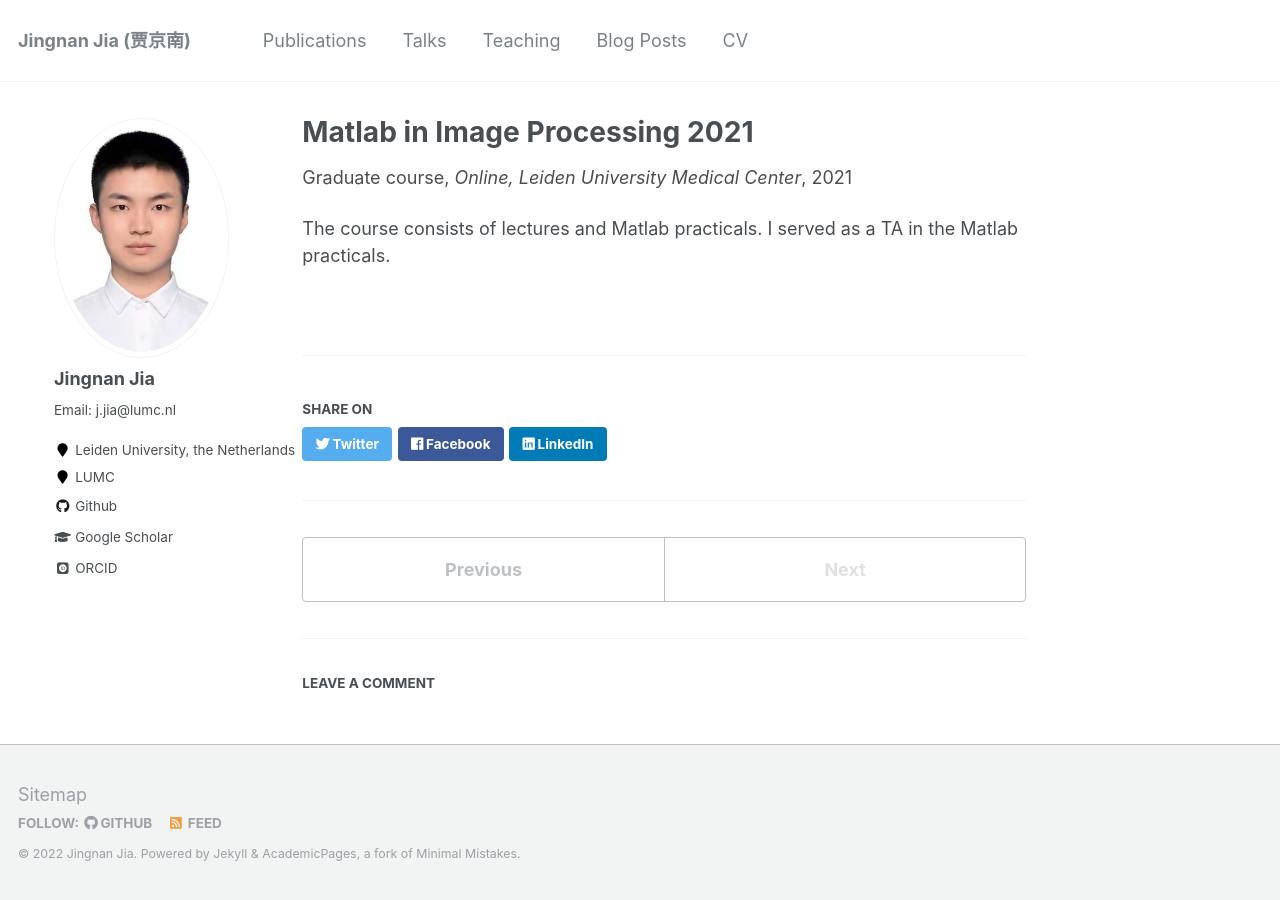
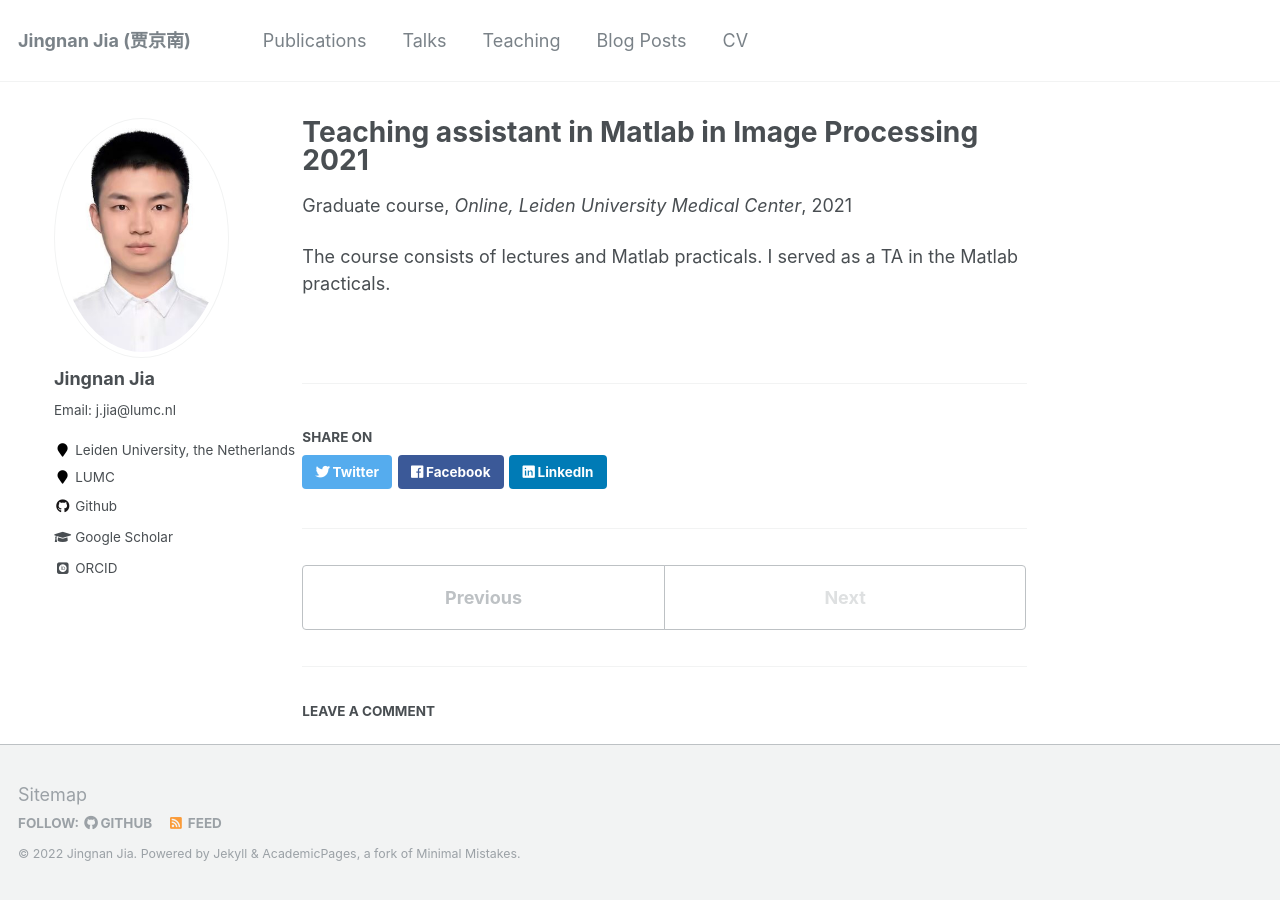
Before and after one commit to Jingnan-Jia/Jingnan-Jia.github.io_old, a Jekyll site: the page built from _teaching/2021-11-09-teaching-assistant.md, in a window 1280 px wide. Built offline with Jekyll 4.4.1, drawn with Linux system fonts in a browser that asks for light colours; some web fonts are replaced.

Commit message:
Update 2021-11-09-teaching-assistant.md

```diff
--- a/_teaching/2021-11-09-teaching-assistant.md
+++ b/_teaching/2021-11-09-teaching-assistant.md
@@ -1,5 +1,5 @@
 ---
-title: "Matlab in Image Processing 2021"
+title: "Teaching assistant in Matlab in Image Processing 2021"
 collection: teaching assistant
 type: "Graduate course"
 permalink: /teaching/2021-11-09-teaching-assistant
```
